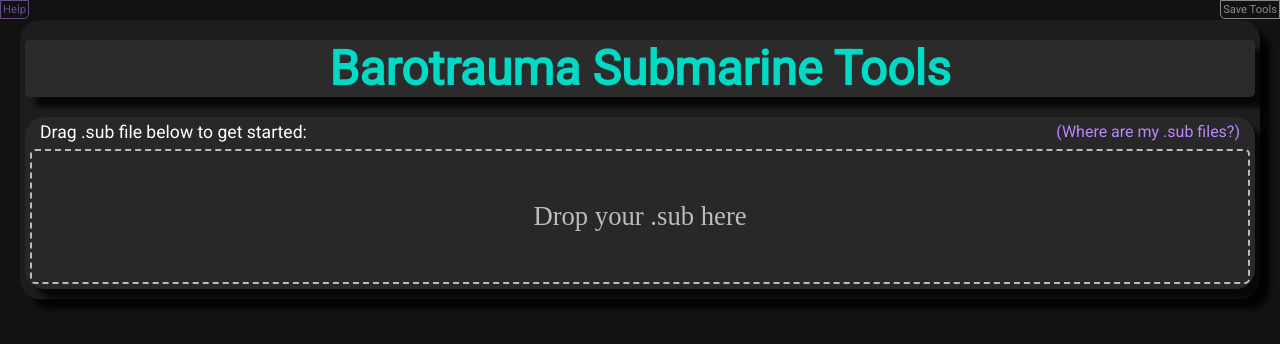
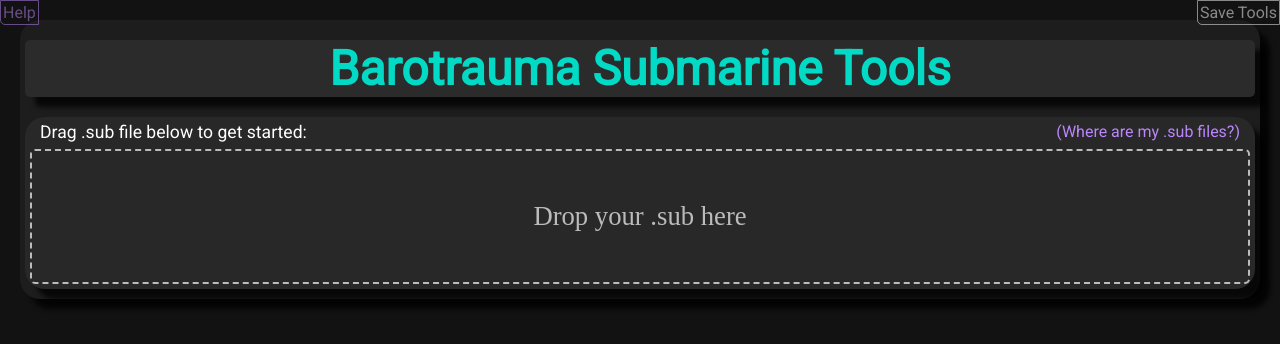
Before and after one commit to ignis05/baro-sub-tools, a website: page docs/index.html in a window 1280 px wide. Drawn offline with Linux system fonts and the light colour scheme.

Commit message:
Increased size of help button

```diff
--- a/docs/main.css
+++ b/docs/main.css
@@ -60,16 +60,19 @@
 	text-decoration: none;
 }
 
+#root > .link {
+	border-radius: 0 0 0 5px;
+	font-size: 16px;
+}
+
 #root > #link {
 	top: -20px;
 	right: -20px;
-	border-radius: 0 0 0 5px;
 }
 
 #root > #link2 {
 	top: -20px;
 	left: -20px;
-	border-radius: 0 0 5px 0;
 }
 
 #header {
```
